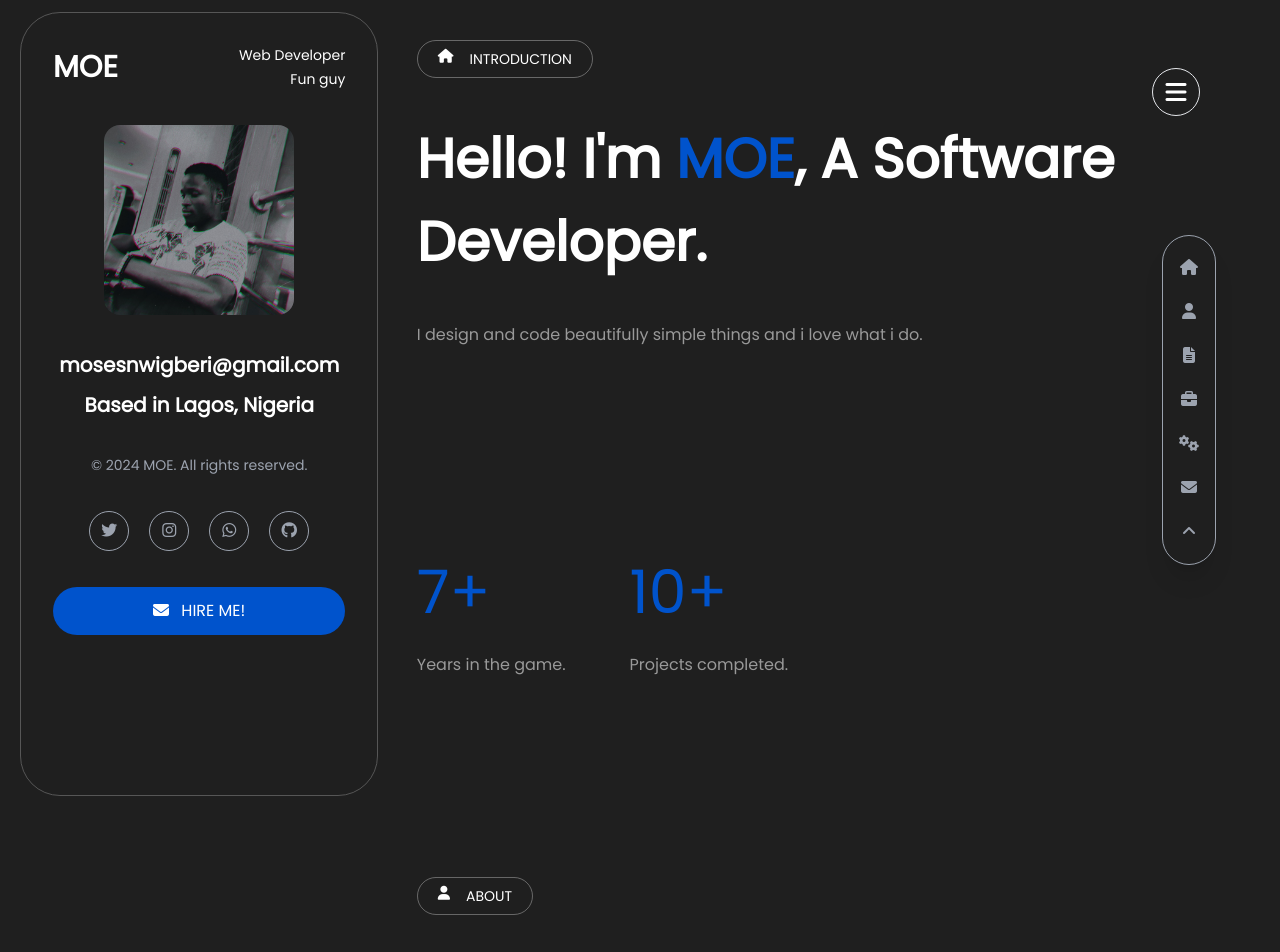
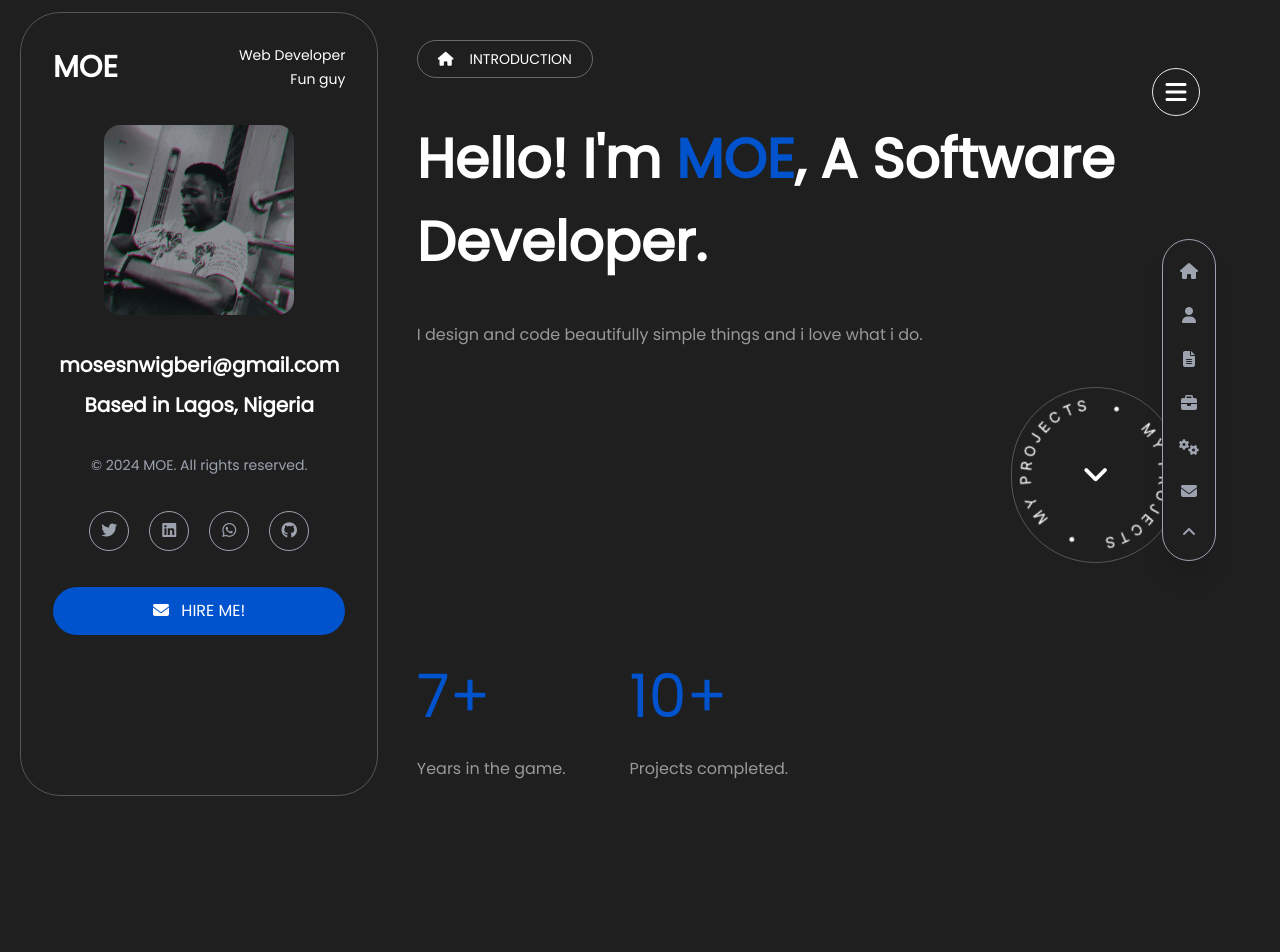
Before and after one commit to TheMoeEntity/portfolio-tailwind, a Next.js app: page / in a window 1280 px wide. Shown: the top 952 px of the page. Built offline with nearby package versions, Linux system fonts and the light colour scheme.

Commit message:
Adds a spinning animation to the resume button in the Experience component; adds social media links to the Header component; adds a scroll to top button in the Header component; adds a sidebar to the Header component; adds a spinning text image to the

```diff
--- a/app/globals.css
+++ b/app/globals.css
@@ -449,6 +449,12 @@ a {
     font-size: 14px;
   }
 }
+
+.spin {
+  -webkit-animation: spinner 5s linear infinite;
+  animation: spinner 5s linear infinite;
+}
+
 /* styles/globals.css */
 .loader {
   border-top-color: #1F1F1F;
--- a/components/About/index.tsx
+++ b/components/About/index.tsx
@@ -6,7 +6,7 @@ const About = () => {
     return (
         <Parallax offset={80}>
             <div id='about' className=' px-5 py-10 mt-10 flex flex-col gap-y-10'>
-                <span className='px-5 text-sm w-fit flex gap-4 py-2 border-[1px] rounded-full text-white border-[#9999]'>
+                <span className='px-5 items-center text-sm w-fit flex gap-4 py-2 border-[1px] rounded-full text-white border-[#9999]'>
                     <i className='fas fa-user'></i>
                     <span>ABOUT</span>
                 </span>
--- a/components/Contact/index.tsx
+++ b/components/Contact/index.tsx
@@ -3,7 +3,7 @@ import React from 'react'
 const Contact = () => {
     return (
         <div id='contact' className=' px-5 py-10 mt-10 flex flex-col gap-y-10'>
-            <span className='px-5 text-sm w-fit flex gap-4 py-2 border-[1px] rounded-full text-white border-[#9999]'>
+            <span className='px-5 items-center text-sm w-fit flex gap-4 py-2 border-[1px] rounded-full text-white border-[#9999]'>
                 <i className='fas fa-envelope'></i>
                 <span>CONTACT</span>
             </span>
@@ -14,8 +14,50 @@ const Contact = () => {
             </span>
             <span className='text-2xl text-white'>mosesnwigberi@gmail.com</span>
             <div>
-                <form action="">
+                <form action="" className='w-full flex flex-col gap-7 pb-10'>
+                    <div className='flex flex-col gap-8 md:flex-row justify-between'>
+                        <div className='md:w-[48%] flex flex-col gap-1'>
+                            <label htmlFor="" className='text-xl text-white'>Full name <span className='text-red-700'>*</span></label>
+                            <input type="text" className=' py-2 bg-transparent' placeholder='Enter your full name' required />
+                        </div>
+                        <div className='md:w-[48%] flex flex-col gap-1'>
+                            <label htmlFor="" className='text-xl text-white'>Email <span className='text-red-700'>*</span></label>
+                            <input type="text" className=' py-2 bg-transparent' placeholder='Enter your email address' required />
+                        </div>
+                    </div>
+                    <div className="flex flex-col md:flex-row gap-8 justify-between">
+                        <div className='md:w-[48%] flex flex-col gap-1'>
+                            <label htmlFor="" className='text-xl text-white'>Phone</label>
+                            <input type="number" className=' py-2 bg-transparent' placeholder='Enter your phone number' required />
+                        </div>
+                        <div className='md:w-[48%] flex flex-col gap-1'>
+                            <label htmlFor="" className='text-xl text-white'>Subject <span className='text-red-700'>*</span></label>
+                            <select
+                                // onChange={e => { setSelectedProduct((e.target as HTMLSelectElement).value) }}
+                                className=" bg-transparent outline-none"
+                                style={{ width: "80%", padding: '10px 0px', color: 'gray' }}
+                            >
+                                <option>Web Development</option>
+                                <option>Mobile Development</option>
+                                <option>Collaboration</option>
+                                <option>Other</option>
+                            </select>
+                        </div>
+                    </div>
+                    <div className='md:w-[48%] flex flex-col gap-1'>
+                        <label htmlFor="" className='text-xl text-white'>Message <span className='text-red-700'>*</span></label>
+                        <textarea
+                            className='bg-transparent py-4 px-2 border-none outline-none'
+                            placeholder="Talk to me!"
+                            name=""
+                            id=""
+                            cols={30}
 
+                        ></textarea>
+                    </div>
+                    <div className='mt-5'>
+                        <button className='rounded-full bg-[#0053cc] text-white px-12 py-4'>SEND MESSAGE</button>
+                    </div>
                 </form>
             </div>
         </div>
--- a/components/Experience/index.tsx
+++ b/components/Experience/index.tsx
@@ -3,7 +3,7 @@ import React from 'react'
 const Experience = () => {
     return (
         <div id='experience' className=' px-5 py-10 mt-10 flex flex-col gap-y-10'>
-            <span className='px-5 text-sm w-fit flex gap-4 py-2 border-[1px] rounded-full text-white border-[#9999]'>
+            <span className='px-5 items-center text-sm w-fit flex gap-4 py-2 border-[1px] rounded-full text-white border-[#9999]'>
                 <i className='fas fa-file-alt'></i>
                 <span>RESUME</span>
             </span>
@@ -82,7 +82,10 @@ const Experience = () => {
                     </div>
                 </div>
             </div>
-
+            <button className='px-5 items-center text-sm w-fit flex gap-4 py-2 border-[1px] rounded-full text-white border-[#9999]'>
+                <i className='fas fa-file-alt'></i>
+                <a href='/files/Resume-may2024.pdf' target='_blank'>View Resume</a>
+            </button>
         </div>
     )
 }
--- a/components/Header/index.tsx
+++ b/components/Header/index.tsx
@@ -1,8 +1,10 @@
 'use client'
+import { useScrollTop } from "@/Helpers/hooks";
 import Link from "next/link";
-import { CSSProperties, useState } from 'react'
+import { CSSProperties, useEffect, useState } from 'react'
 
 const Header = () => {
+    const { scrollTop } = useScrollTop();
     const [open, setAnim] = useState<boolean>(false);
     const imageStyles: CSSProperties = {
         backgroundSize: 'cover',
@@ -11,6 +13,21 @@ const Header = () => {
         backgroundImage: `url('/images/profile.jpg')`,
     }
     const [sidebar, setSideBar] = useState<boolean>(false)
+    const [prevScrollPos, setPrevScrollPos] = useState<number>(0);
+    const [visible, setVisible] = useState<boolean>(true);
+
+    useEffect(() => {
+        const handleScroll = () => {
+            const currentScrollPos = window.scrollY;
+            const isVisible = prevScrollPos > currentScrollPos || currentScrollPos < 10;
+            setPrevScrollPos(currentScrollPos);
+            setVisible(isVisible);
+        };
+
+        window.addEventListener('scroll', handleScroll);
+
+        return () => window.removeEventListener('scroll', handleScroll);
+    }, [prevScrollPos]);
     return (
         <div className='flex absolute flex-row justify-end items-center py-5 md:px-20 px-2 w-full'>
             <div className="fixed text-white top-3 left-5 rounded-[40px] border-[1px] border-[#565656] w-[28%] h-[98%] px-8 py-8 flex-col gap-9 items-center hidden md:flex">
@@ -32,16 +49,16 @@ const Header = () => {
                 </div>
                 <div className="flex justify-center gap-x-5">
                     <div className="w-10 h-10 rounded-full border-gray-400 border-[1px] flex justify-center items-center text-gray-400">
-                        <a href=""><i className="fa-brands fa-twitter"></i></a>
+                        <a href="https://x.com/NMoses_" target="_blank"><i className="fa-brands fa-twitter"></i></a>
                     </div>
                     <div className="w-10 h-10 rounded-full border-gray-400 border-[1px] flex justify-center items-center text-gray-400">
-                        <a href=""><i className="fa-brands fa-instagram"></i></a>
+                        <a href="https://linkedin.com/in/nwigberi-moses" target="_blank"><i className="fa-brands fa-linkedin"></i></a>
                     </div>
                     <div className="w-10 h-10 rounded-full border-gray-400 border-[1px] flex justify-center items-center text-gray-400">
-                        <a href=""><i className="fa-brands fa-whatsapp"></i></a>
+                        <a href="https://wa.me/+2348075489362" target="_blank"><i className="fa-brands fa-whatsapp"></i></a>
                     </div>
                     <div className="w-10 h-10 rounded-full border-gray-400 border-[1px] flex justify-center items-center text-gray-400">
-                        <a href=""><i className="fa-brands fa-github"></i></a>
+                        <a href="https://github.com/TheMoeEntity" target="_blank"><i className="fa-brands fa-github"></i></a>
                     </div>
                 </div>
                 <button onClick={() => alert('clicked me')} className="w-full rounded-full px-4 py-3 bg-[#0053CC] text-white">
@@ -51,7 +68,7 @@ const Header = () => {
             <button className="text-2xl bg-[#1f1f1f] hover:text-[#0053CC] hover:border-[#0053CC] transition-colors duration-300 mt-12 w-12 h-12 flex justify-center items-center rounded-full border-[0.5px] p-3 text-white" onClick={() => setSideBar(true)}>
                 <i className="fa-solid fa-bars"></i>
             </button>
-            <div className="fixed shadow-xl bg-[#1F1F1F] z-[50] top-1/2 gap-y-5 px-4 py-5 -translate-y-1/2 right-3 md:right-16 rounded-full border-gray-400 border-[1px] flex flex-col items-center justify-center">
+            <div className={"fixed shadow-xl bg-[#1F1F1F] z-[50] top-1/2 gap-y-5 px-4 py-5 right-3 md:right-16 rounded-full border-gray-400 border-[1px] flex flex-col items-center justify-center duration-500 transition-all " + (visible ? 'opacity-100 -translate-y-1/2 ' : 'opacity-0 -translate-y-[100px]')}>
                 <div className="flex justify-center items-center text-gray-400">
                     <a href="/#intro"><i className="fas fa-house"></i></a>
                 </div>
@@ -70,9 +87,9 @@ const Header = () => {
                 <div className="flex justify-center items-center text-gray-400">
                     <a href="/#contact"><i className="fas fa-envelope"></i></a>
                 </div>
-                <div className="flex justify-center items-center text-gray-400">
-                    <a href="/#intro"><i className="fas fa-angle-up"></i></a>
-                </div>
+                <button onClick={()=> scrollTop()} className="flex justify-center items-center text-gray-400">
+                    <i className="fas fa-angle-up"></i>
+                </button>
             </div>
             <div onClick={() => setSideBar(false)} className={`w-full h-full fixed top-0 transition-opacity duration-500 left-0 bg-[#3A3A3A] ${sidebar ? 'opacity-50 z-10' : 'opacity-0 -z-10'}`}></div>
             <div className={`fixed text-sm top-0 z-[55] right-0 w-[80%] md:w-[30%] bg-[#191919] h-full py-10 gap-y-16 px-10 duration-500 transition-transform flex flex-col justify-center items-center ${sidebar ? 'translate-x-0' : 'translate-x-[100%]'}`}>
--- a/components/Intro/index.tsx
+++ b/components/Intro/index.tsx
@@ -1,5 +1,7 @@
 'use client'
 import React, { CSSProperties } from 'react'
+import roundText from '../../public/images/round-text.png'
+import Image from 'next/image'
 
 const Intro = () => {
     const imageStyles: CSSProperties = {
@@ -45,7 +47,7 @@ const Intro = () => {
                     <i className="fas fa-envelope mr-2"></i>  HIRE ME!
                 </button>
             </div>
-            <span className='px-5 text-sm w-fit flex gap-4 py-2 border-[1px] rounded-full text-white border-[#9999]'>
+            <span className='px-5 items-center text-sm w-fit flex gap-4 py-2 border-[1px] rounded-full text-white border-[#9999]'>
                 <i className='fas fa-house'></i>
                 <span>INTRODUCTION</span>
             </span>
@@ -59,8 +61,22 @@ const Intro = () => {
                     I design and code beautifully simple things and i love what i do. <br />
                 </p>
             </span>
+            <div className="flex md:justify-end w-full">
+                <div className='w-[45%] relative md:w-[15%] lg:w-[20%] h-auto p-3 lg:p-3 border-[1px] border-[#575757] rounded-full md:mr-20'>
+                    <div className="absolute top-1/2 left-1/2 -translate-y-1/2 -translate-x-1/2 z-10">
+                        <i className='fas fa-angle-down text-white text-3xl'></i>
+                    </div>
+                    <Image
+                        src={roundText}
+                        alt="Spinning text"
+                        quality={100}
+                        sizes={'100vw'}
+                        className="object-cover w-full h-auto spin"
+                    />
+                </div>
+            </div>
 
-            <div className='mt-40 flex gap-x-16'>
+            <div className='mt-12 flex gap-x-16'>
                 <div className='flex flex-col gap-y-4'>
                     <span className='text-[60px] text-[#0053cc]'>
                         7+
```
Also changed, not shown: 1 other file (tests, documents, lock files or other folders).
